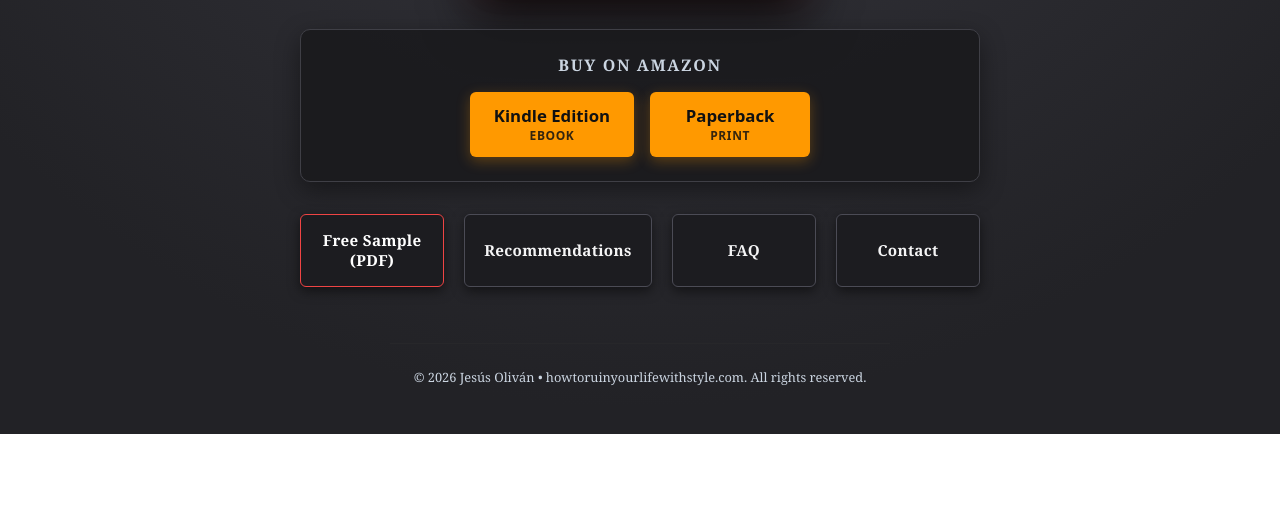
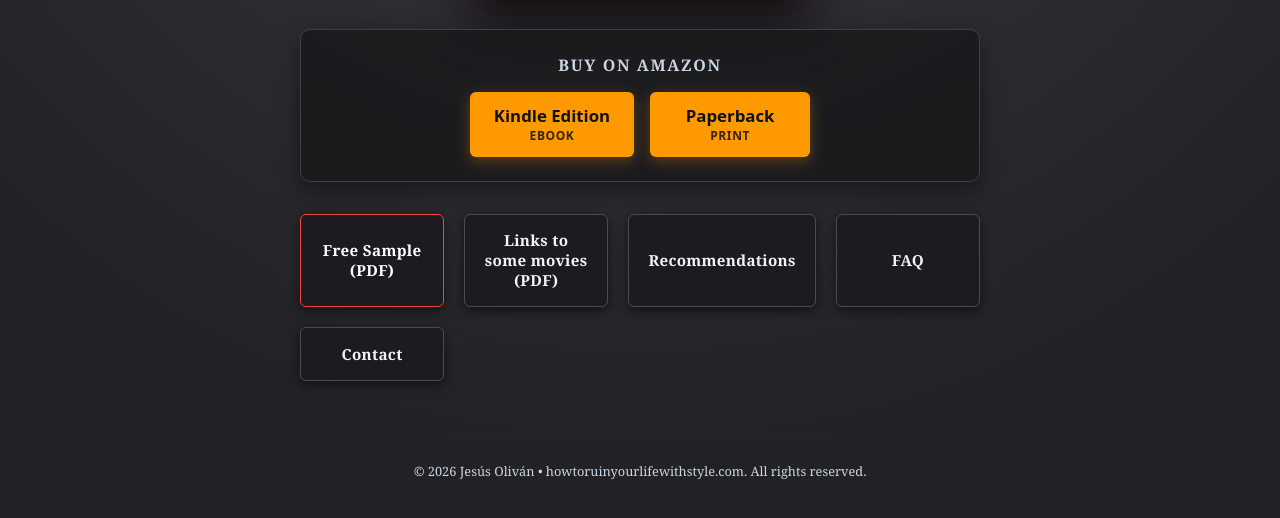
Before and after one commit to jesusolivanwriter/howtoruinyourlifewithstyle, a plain HTML site: page index.html in a window 1280 px wide. Shown: the part 725-1243 px from the top of the page. Before the commit the page ends 1159 px from the top, so only its background shows below. Drawn offline with Linux system fonts and the light colour scheme.

Commit message:
Add files via upload

```diff
--- a/index.html
+++ b/index.html
@@ -317,6 +317,7 @@
       <!-- Enlaces Secundarios sin YouTube -->
       <div class="cta-grid">
         <a href="howtoruinyourlifewithstyle_sample.pdf" class="btn-secondary" target="_blank">Free Sample (PDF)</a>
+        <a href="HowToRuinYourLifeWithStyle_links.pdf" class="btn-secondary" target="_blank">Links to some movies (PDF)</a>
         <a href="recommendations.html" class="btn-secondary">Recommendations</a>
         <a href="faq.html" class="btn-secondary">FAQ</a>
         <a href="contact.html" class="btn-secondary">Contact</a>
```
Also changed, not shown: 1 other file.
